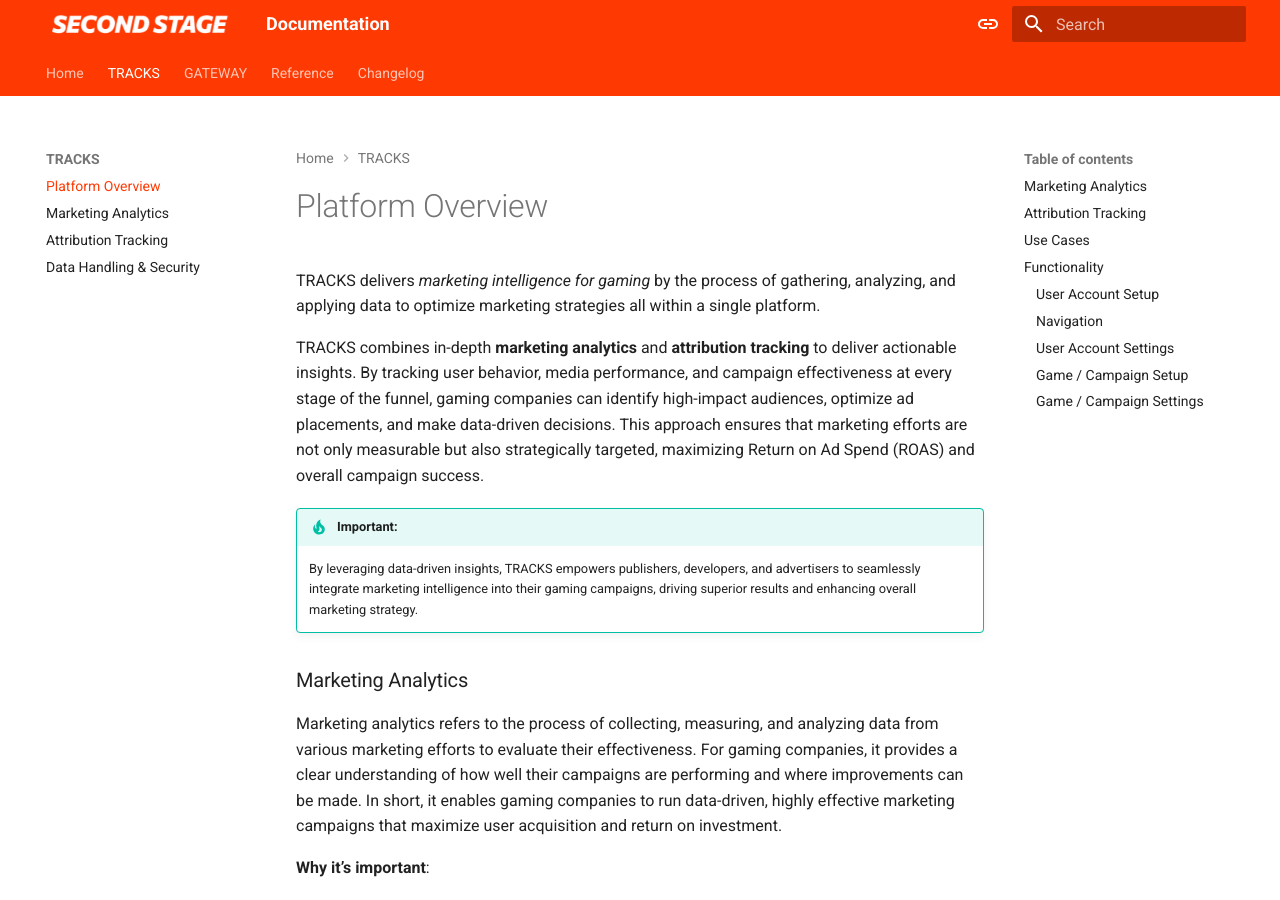
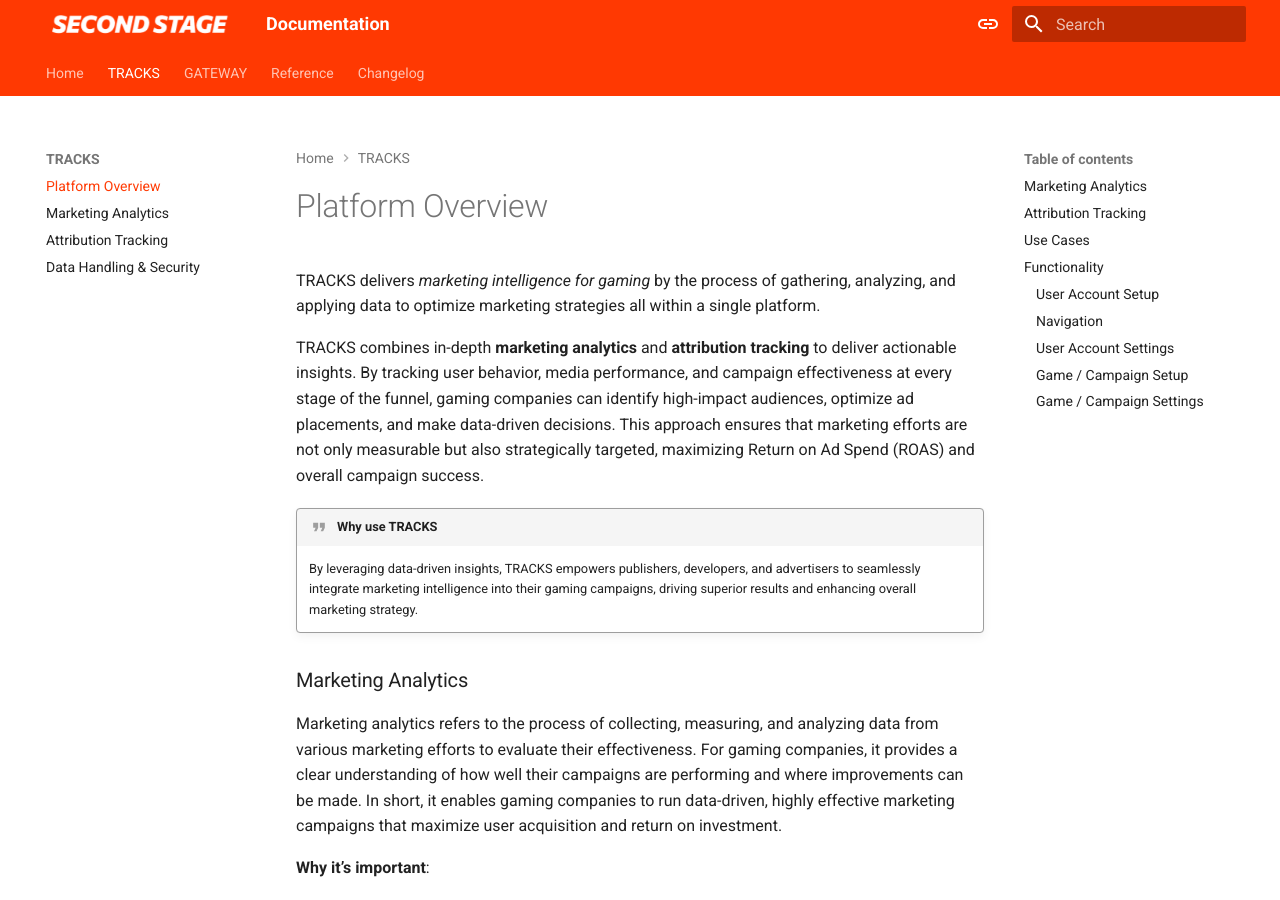
Before and after one commit to secondstage-io/tracks-documentation, an MkDocs documentation site: the page built from docs/tracks/overview.md, in a window 1280 px wide and 900 px high. Built offline with MkDocs 1.6.1 and Material for MkDocs 9.7.7, drawn with Linux system fonts in a browser that asks for light colours.

Commit message:
Update overview.md
change to quote

```diff
--- a/docs/tracks/overview.md
+++ b/docs/tracks/overview.md
@@ -4,7 +4,7 @@
 
 TRACKS combines in-depth **marketing analytics** and **attribution tracking** to deliver actionable insights. By tracking user behavior, media performance, and campaign effectiveness at every stage of the funnel, gaming companies can identify high-impact audiences, optimize ad placements, and make data-driven decisions. This approach ensures that marketing efforts are not only measurable but also strategically targeted, maximizing Return on Ad Spend (ROAS) and overall campaign success.
 
-!!! tip "Important:"
+!!! quote "Why use TRACKS"
 
     By leveraging data-driven insights, TRACKS empowers publishers, developers, and advertisers to seamlessly integrate marketing intelligence into their gaming campaigns, driving superior results and enhancing overall marketing strategy.
 
```
